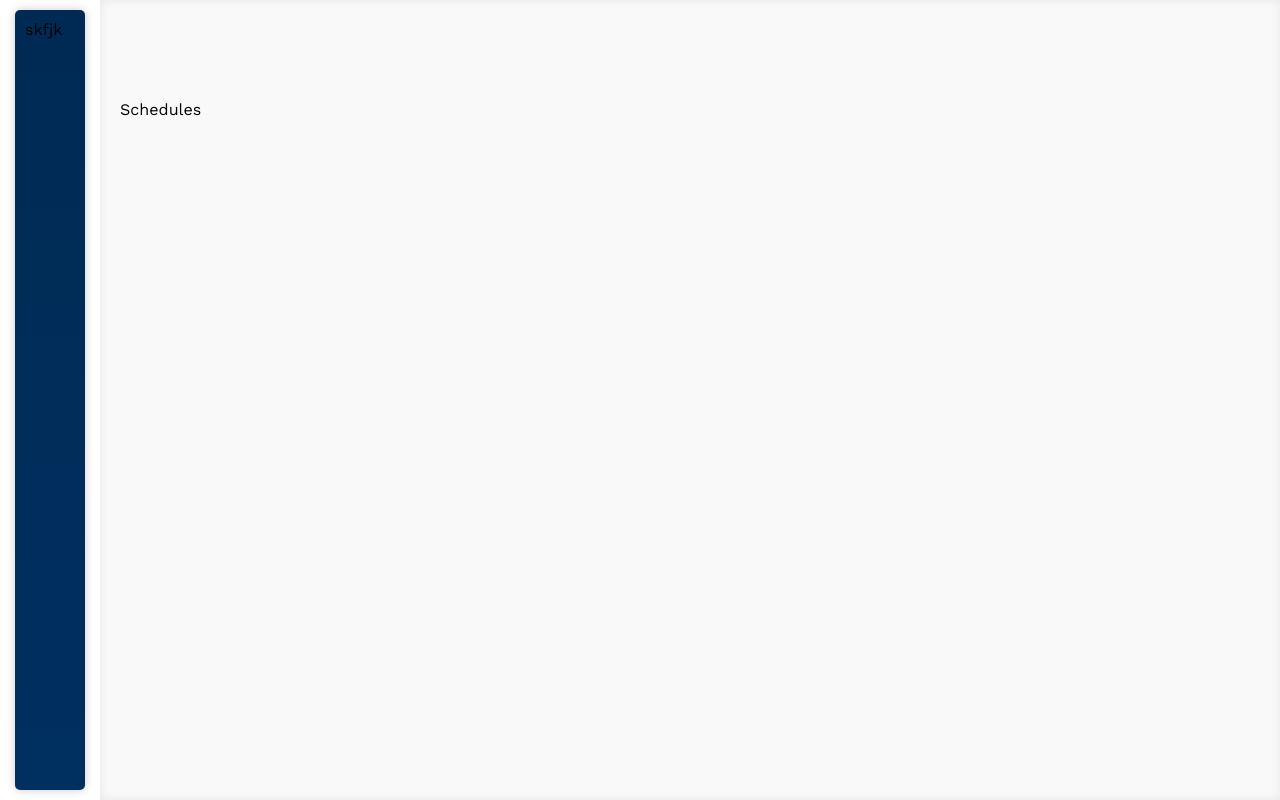
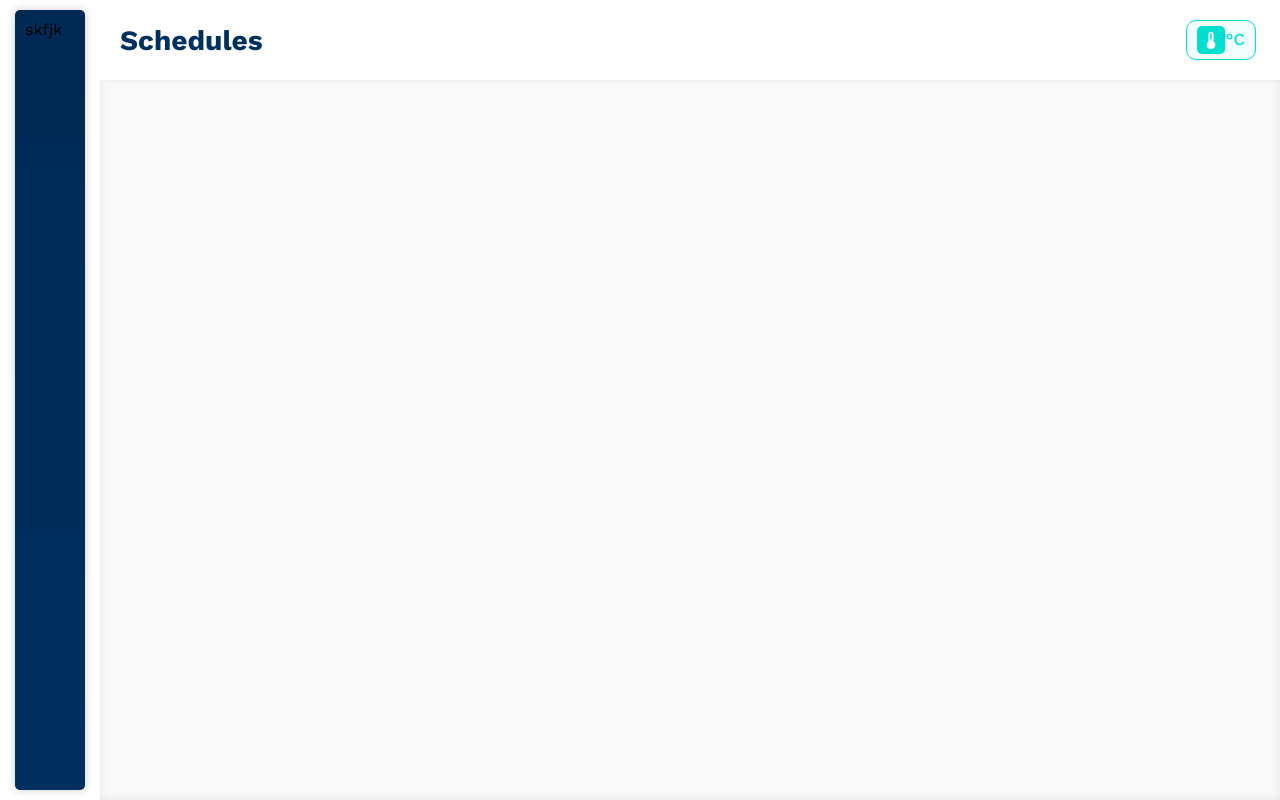
Before and after one commit to Deizadave/zone-scheduler, a React (Create React App) app: page / in a window 1280 px wide. Built offline with nearby package versions, Linux system fonts and the light colour scheme.

Commit message:
feat: add header and button components

```diff
--- /dev/null
+++ b/src/components/Button/Button.module.css
@@ -0,0 +1,127 @@
+.button {
+    border: none;
+    border-radius: 10px;
+    font-weight: 500;
+    background-color: transparent;
+    cursor: pointer;
+    transition: all 0.2s ease-out;
+    font-size: inherit;
+}
+
+/* Outline button */
+.outline {
+    padding: 10px 20px;
+    border: 1px solid;
+}
+
+.outline.primary {
+    color: var(--primary-color-shade);
+    border-color: var(--primary-color);
+}
+
+.outline.secondary {
+    color: var(--secondary-color-shade);
+    border-color: var(--secondary-color);
+}
+
+.outline.danger {
+    color: var(--danger-color-shade);
+    border-color: var(--danger-color);
+}
+
+.outline:hover {
+    background-color: var(--light-color);
+}
+
+/* Fill button */
+.fill {
+    padding: 10px 20px;
+    border: 1px solid;
+}
+
+.fill.primary {
+    color: var(--primary-color-contrast);
+    border-color: var(--primary-color);
+    background-color: var(--primary-color);
+}
+
+.fill.primary:hover {
+    border-color: var(--primary-color-shade);
+    background-color: var(--primary-color-shade);
+}
+
+.fill.secondary {
+    color: var(--secondary-color-contrast);
+    border-color: var(--secondary-color);
+    background-color: var(--secondary-color);
+}
+
+.fill.secondary:hover {
+    border-color: var(--secondary-color-shade);
+    background-color: var(--secondary-color-shade);
+}
+
+.fill.danger {
+    color: var(--danger-color-contrast);
+    border-color: var(--danger-color);
+    background-color: var(--danger-color);
+}
+
+.fill.danger:hover {
+    border-color: var(--danger-color-shade);
+    background-color: var(--danger-color-shade);
+}
+
+/* Toggle Button */
+.toggle {
+    padding: 8px 10px;
+    border: 1px solid;
+    position: relative;
+    display: flex;
+    justify-content: space-between;
+    height: 40px;
+    min-width: 70px;
+    font-size: 1.2rem;
+}
+
+.toggleSlider {
+    position: absolute;
+    top: 5px;
+    width: 28px;
+    height: 28px;
+    border-radius: 5px;
+    font-size: 1.5rem;
+    transition: all 0.3s ease-out;
+}
+
+.toggleSliderRight {
+    right: 10px;
+}
+
+.toggle.primary {
+    color: var(--primary-color);
+    border-color: var(--primary-color);
+    background-color: rgba(var(--primary-color-rgb), 0.05);
+}
+
+.toggle.primary .toggleSlider {
+    color: var(--primary-color-contrast);
+    background-color: var(--primary-color);
+    box-shadow: 0px 0px 3px rgba(0,0,0,0.3);
+}
+
+.toggle.secondary {
+    color: var(--secondary-color);
+    border-color: var(--secondary-color);
+    background-color: rgba(var(--secondary-color-rgb), 0.05);
+}
+
+.toggle.secondary .toggleSlider {
+    color: var(--secondary-color-contrast);
+    background-color: var(--secondary-color);
+    box-shadow: 0px 0px 3px rgba(va0,0,0,0.3);
+}
+
+.toggle:hover {
+    background-color: var(--light-color);
+}
--- /dev/null
+++ b/src/components/Button/Button.tsx
@@ -0,0 +1,34 @@
+import localStyles from './Button.module.css';
+import globalStyles from '../../App.module.css';
+
+interface Props {
+  type: "button" | "toggle" | "link";
+  design?: "" | "fill" | "outline";
+  color?: "primary" | "secondary" | "danger";
+  label: string;
+  toggleLabel?: [string, string];
+  action?: () => {};
+  link?: string;
+}
+
+function Button({
+  type, design = '', color = 'primary', label = '', toggleLabel = ['', ''], action, link
+}: Props) {
+  return (
+    <button className={`${localStyles.button} ${localStyles[type]} ${localStyles[design]} ${localStyles[color]}`}>
+        {type === "toggle" ?
+          <>
+            <span className={`
+              ${localStyles.toggleSlider} ${label === toggleLabel[1] ? localStyles.toggleSliderRight : ''}
+              ${globalStyles.flex} ${globalStyles.flexCenter} material-icons
+            `}>thermostat</span>
+            <span>{toggleLabel[0]}</span>
+            <span>{toggleLabel[1]}</span>
+          </>
+          : label
+        }
+    </button>
+  );
+}
+
+export default Button;
--- /dev/null
+++ b/src/components/Header/Header.module.css
@@ -0,0 +1,26 @@
+.header {
+  padding: 20px 24px 20px 20px;
+  position: absolute;
+  top: 0;
+  left: 0;
+  width: 100%;
+  height: 80px;
+  color: var(--primary-color);
+  background-color: var(--background-color);
+  box-shadow: 5px 0px 5px rgba(0,0,0,0.08);
+}
+
+/* @media (prefers-reduced-motion: no-preference) {
+  .App-logo {
+    animation: App-logo-spin infinite 20s linear;
+  }
+}
+
+@keyframes App-logo-spin {
+  from {
+    transform: rotate(0deg);
+  }
+  to {
+    transform: rotate(360deg);
+  }
+} */
--- /dev/null
+++ b/src/components/Header/Header.tsx
@@ -0,0 +1,18 @@
+import localStyles from './Header.module.css';
+import globalStyles from '../../App.module.css';
+import Button from '../Button/Button';
+
+interface Props {
+  title: string;
+}
+
+const Header = ({title}: Props) => {
+  return (
+    <header className={`${localStyles.header} ${globalStyles.flex} ${globalStyles.flexCenterVer} ${globalStyles.flexBetweenHor}`}>
+        <h1 className={globalStyles.fontSize5}>{title}</h1>
+        <Button type="toggle" color="secondary" label="Temperature unit" toggleLabel={['°F','°C']} />
+    </header>
+  );
+}
+
+export default Header;
--- a/src/pages/SchedulesPage/SchedulesPage.tsx
+++ b/src/pages/SchedulesPage/SchedulesPage.tsx
@@ -1,9 +1,10 @@
+import Header from "../../components/Header/Header";
 import pageStyles from '../Pages.module.css';
 
 const Schedules = () => {
     return (
         <div className={pageStyles.page}>
-            Schedules
+            <Header title="Schedules" />
         </div>
     )
 };
```
